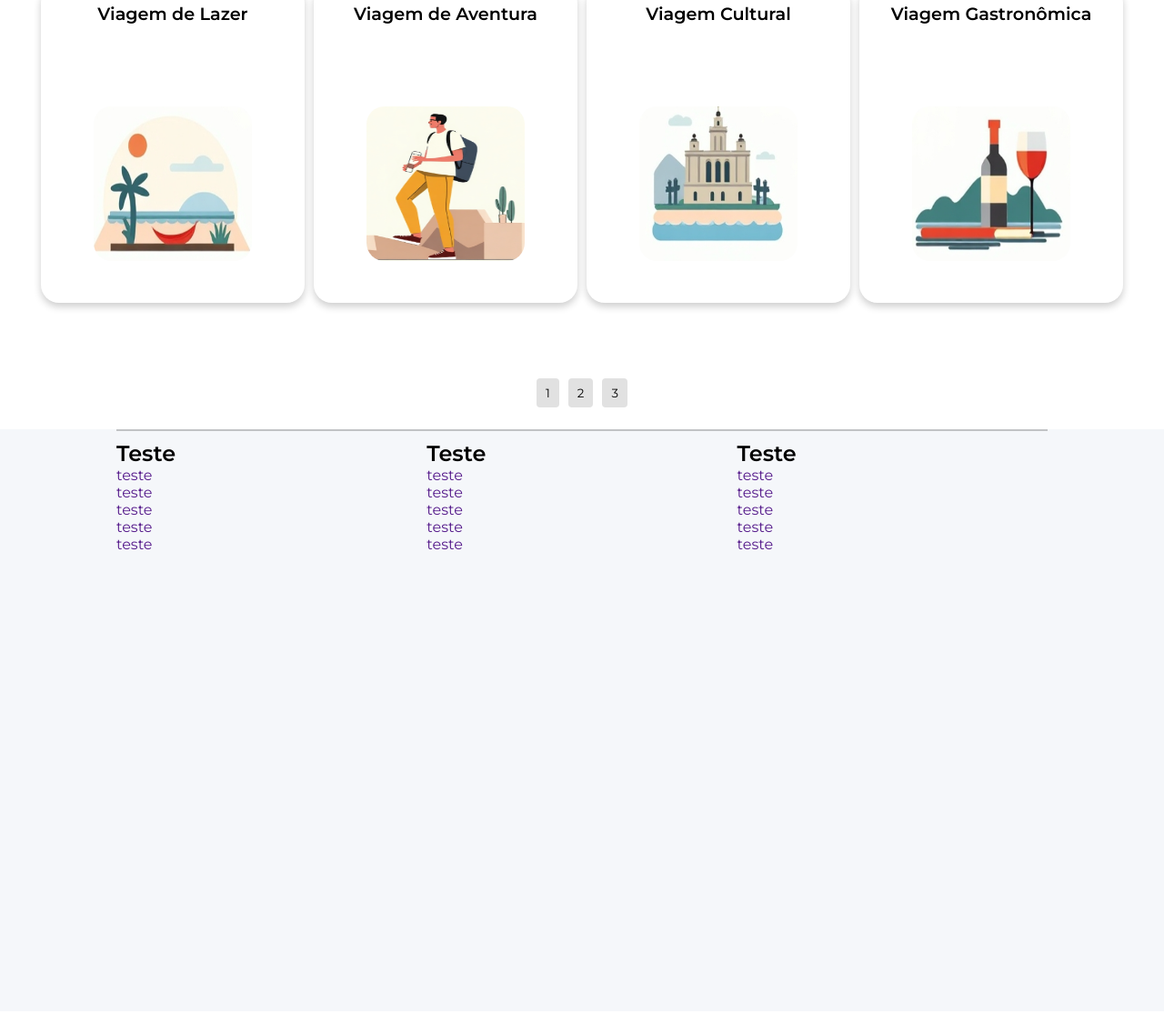
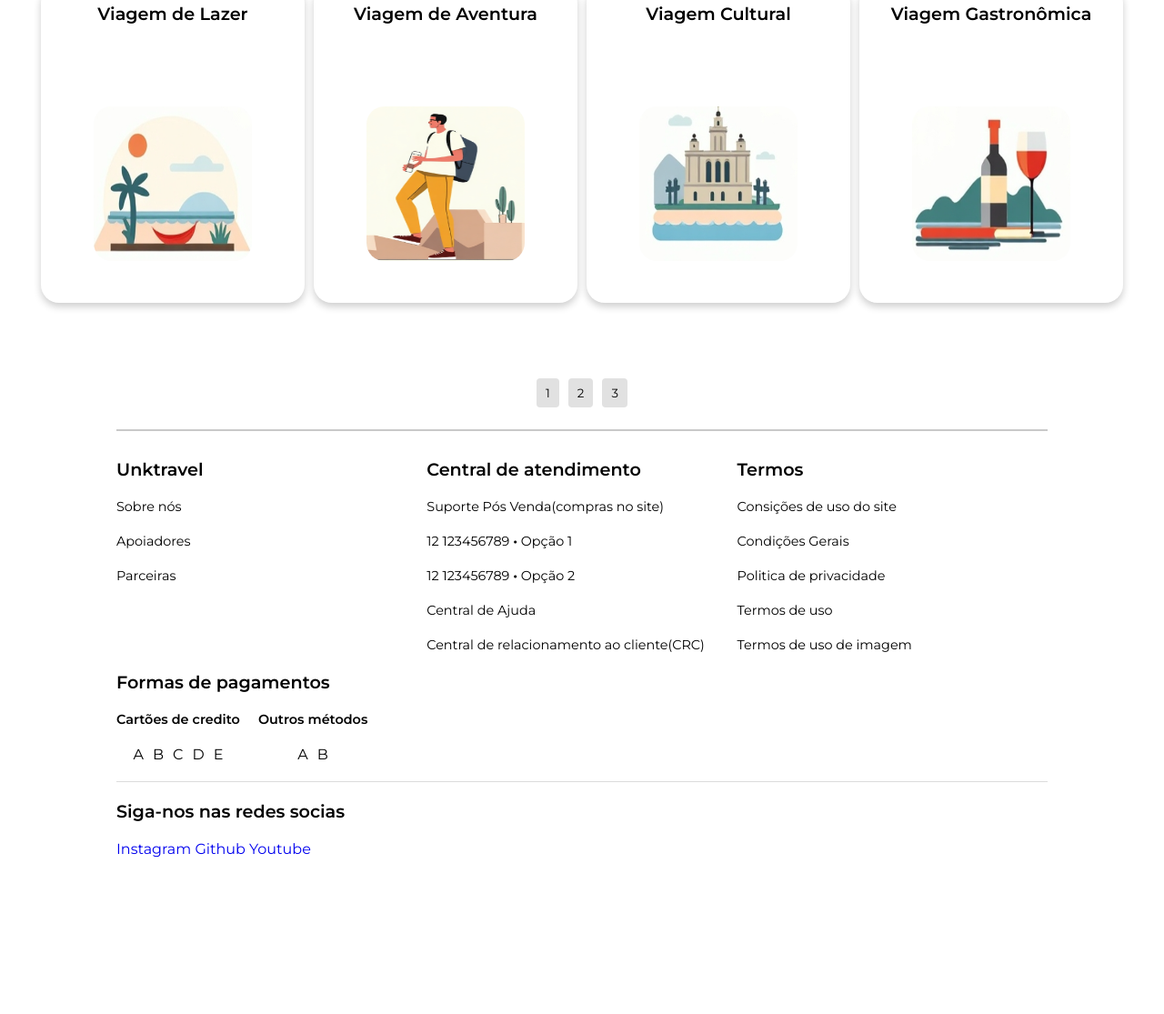
Before and after one commit to Miguel-Lopes17/UnkTravel-, a plain HTML site: page index.html in a window 1280 px wide. Shown: the part 2753-3868 px from the top of the page at 91% size. Drawn offline with nearby package versions, Linux system fonts and the light colour scheme; a web font is replaced by a local one.

Commit message:
release_15/05/2025
footter pre-finished

```diff
--- a/css/style.css
+++ b/css/style.css
@@ -849,8 +849,10 @@ a {
 
 footer {
     display: flex;
+    flex-direction: column;
     justify-content: center;
-    background-color: #f5f7fa;
+    align-items: center;
+    background-color: #ffffff;
     height: 80vh;
 
 }
@@ -859,35 +861,79 @@ footer .footer {
     display: flex;
     border-top: 2px solid rgba(0, 0, 0, 0.212);
     width: 80%;
-    height: 100%;
+    height: 40vh;
+    margin-bottom: 0;
 }
 
-.repartimentoUm {
+footer .footer h2 {
+    font-size: 1.2rem;
+    margin-top: 20px;
+    margin-bottom: 20px;
+}
+
+.repartimento {
     width: 33.33%;
     margin-top: 10px;
 }
 
-.repartimentoUm li {
+.repartimento ul li {
     display: flex;
     flex-direction: column;
 }
 
-.repartimentoDois {
-    width: 33.33%;
-    margin-top: 10px;
+.repartimento ul li a {
+    text-decoration: none;
+    color: #000;
+    font-size: 0.9rem;
+    margin-bottom: 20px;
 }
 
-.repartimentoDois li {
+footer .payments {
+    display: flex;
+    width: 80%;
+    margin-bottom: 20px;
+    font-size: 1.2rem;
+}
+
+footer .method{
+    display: flex;
+    justify-content: left;
+    width: 80%;
+    gap: 20px;
+    border-bottom: 1px solid #00000023;
+}
+
+footer .method .cards-name h4, .others-name h4 {
+    color: #000;
+    font-size: 0.9rem;
+    margin-bottom: 20px
+}
+
+footer .method .footer-cards {
+    display: flex;
+    justify-content: center;
+    align-items: center;
+    gap: 10px;
+}
+
+footer .method .others {
+    display: flex;
+    justify-content: center;
+    align-items: center;
+    gap: 10px;
+    margin-bottom: 20px;
+}
+
+footer .social-media {
     display: flex;
     flex-direction: column;
+    width: 80%;
+    height: 40vh;
+    margin-bottom: 0;
 }
 
-.repartimentoTres {
-    width: 33.33%;
-    margin-top: 10px;
+footer .social-media h2 {
+    font-size: 1.2rem;
+    margin-top: 20px;
+    margin-bottom: 20px;
 }
-
-.repartimentoTres li {
-    display: flex;
-    flex-direction: column;
-}
--- a/index.html
+++ b/index.html
@@ -537,45 +537,73 @@
 
     <footer>
         <div class="footer">
-            <div class="repartimentoUm">
-                <h2>Teste</h2>
+            <div class="repartimento">
+                <h2>Unktravel</h2>
                 <ul>
                     <li>
-                        <a href="">teste</a>
-                        <a href="">teste</a>
-                        <a href="">teste</a>
-                        <a href="">teste</a>
-                        <a href="">teste</a>
+                        <a href="">Sobre nós</a>
+                        <a href="">Apoiadores</a>
+                        <a href="">Parceiras</a>
                     </li>
                 </ul>
             </div>
-            <div class="repartimentoDois">
-                <h2>Teste</h2>
+            <div class="repartimento">
+                <h2>Central de atendimento</h2>
                 <ul>
                     <li>
-                        <a href="">teste</a>
-                        <a href="">teste</a>
-                        <a href="">teste</a>
-                        <a href="">teste</a>
-                        <a href="">teste</a>
+                        <a href="">Suporte Pós Venda(compras no site)</a>
+                        <a href="">12 123456789 <b>•</b> Opção 1</a>
+                        <a href="">12 123456789 <b>•</b> Opção 2</a>
+                        <a href="">Central de Ajuda</a>
+                        <a href="">Central de relacionamento ao cliente(CRC)</a>
                     </li>
                 </ul>
             </div>
-            <div class="repartimentoTres">
-                <h2>Teste</h2>
+            <div class="repartimento">
+                <h2>Termos</h2>
                 <ul>
                     <li>
-                        <a href="">teste</a>
-                        <a href="">teste</a>
-                        <a href="">teste</a>
-                        <a href="">teste</a>
-                        <a href="">teste</a>
+                        <a href="">Consições de uso do site</a>
+                        <a href="">Condições Gerais</a>
+                        <a href="">Politica de privacidade</a>
+                        <a href="">Termos de uso</a>
+                        <a href="">Termos de uso de imagem</a>
                     </li>
                 </ul>
             </div>
         </div>
+        <h2 class="payments">Formas de pagamentos</h2>
+        <div class="method">
+            <div class="cards-name">
+                <h4>Cartões de credito</h4>
+                <div class="footer-cards">
+                    <div class="card-icon">A</div>
+                    <div class="card-icon">B</div>
+                    <div class="card-icon">C</div>
+                    <div class="card-icon">D</div>
+                    <div class="card-icon">E</div>
+                </div>
+            </div>
+            <div class="others-name">
+                <h4>Outros métodos</h4>
+                <div class="others">
+                    <div class="card-icon">A</div>
+                    <div class="card-icon">B</div>
+                </div>
+            </div>
+        </div>
+        <div class="social-media">
+            <h2>Siga-nos nas redes socias</h2>
+            <ul>
+                <li>
+                    <a href="#">Instagram</a>
+                    <a href="#">Github</a>
+                    <a href="#">Youtube</a>
+                </li>
+            </ul>
+        </div>
 
-    </footer>,,
+    </footer>
 
     <script src="https://cdn.jsdelivr.net/npm/swiper@11/swiper-bundle.min.js"></script>
     <script src="https://unpkg.com/aos@next/dist/aos.js"></script>
```
Also changed, not shown: html/login.html (+1 -1 lines).
